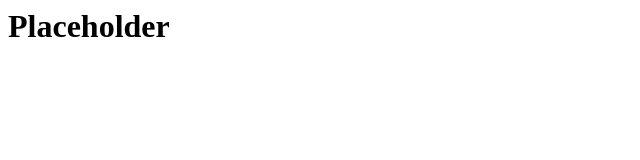
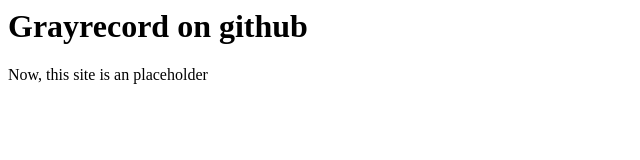
Before and after one commit to naoyaikeda/naoyaikeda.github.io, a plain HTML site: page index.html in a window 1280 px wide. Shown: the whole page, without its empty margins (0-640 px from the left). Drawn offline with Linux system fonts and the light colour scheme.

Commit message:
Changes to be committed: modified:   index.html

```diff
--- a/index.html
+++ b/index.html
@@ -1,8 +1,9 @@
 <html>
 <head>
-	<title>Placeholder</title>
+	<title>Grayrecord on github</title>
 </head>
 <body>
-<h1>Placeholder</h1>
+<h1>Grayrecord on github</h1>
+<p>Now, this site is an placeholder</p>
 </body>
 </html>
```
